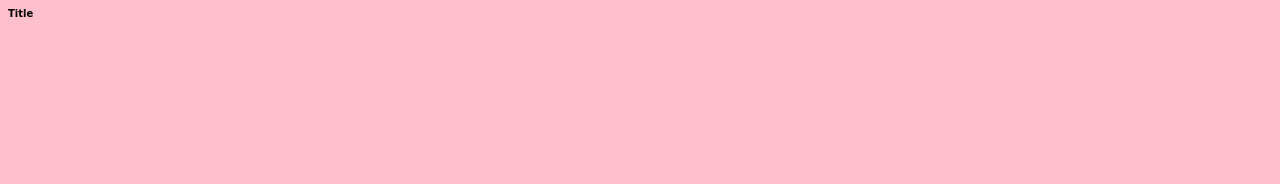
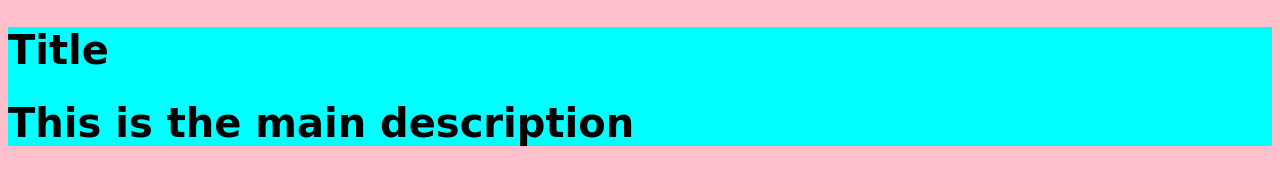
Before and after one commit to bigboss2244/donut, a plain HTML site: page index.html in a window 1280 px wide. Drawn offline with Linux system fonts and the light colour scheme.

Commit message:
Pending changes exported from your codespace

```diff
--- a/donut_layout.css
+++ b/donut_layout.css
@@ -1,4 +1,5 @@
 @charset "utf-8";
-h1 {font-size: 10px;
+h1 {font-size: 40px;
    font-family: cursive;}
 html {background-color: pink;}
+body {background-color:aqua}
--- a/index.html
+++ b/index.html
@@ -9,3 +9,6 @@ Project members: Chase Evans, Tyler Roark, Catherine Thai-->
  </head>
 <meta charset="utf-8" />
 <h1>Title<h1/>
+    <body>
+        This is the main description
+    </body>
```
